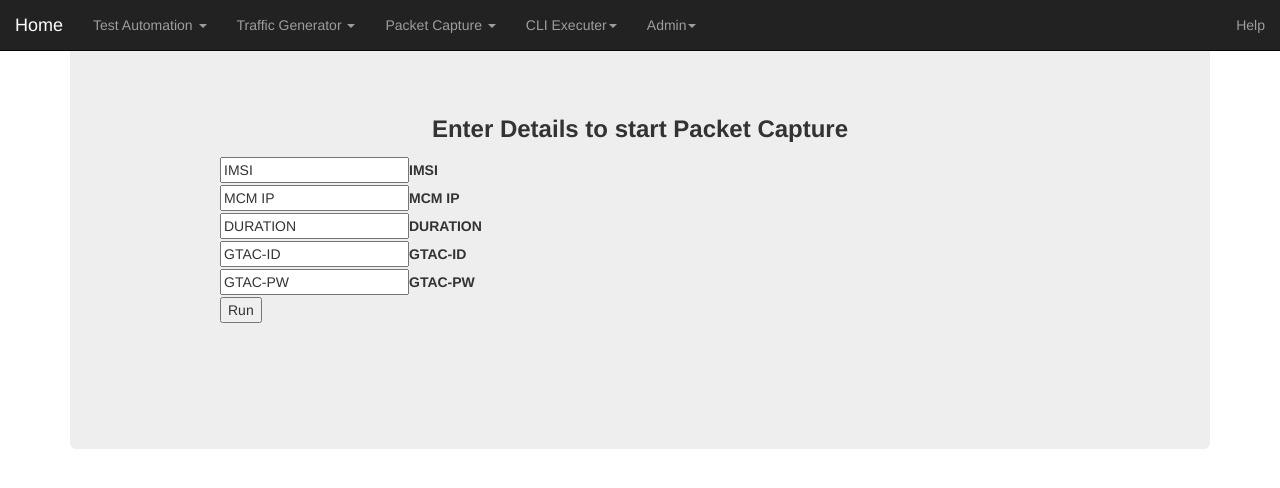
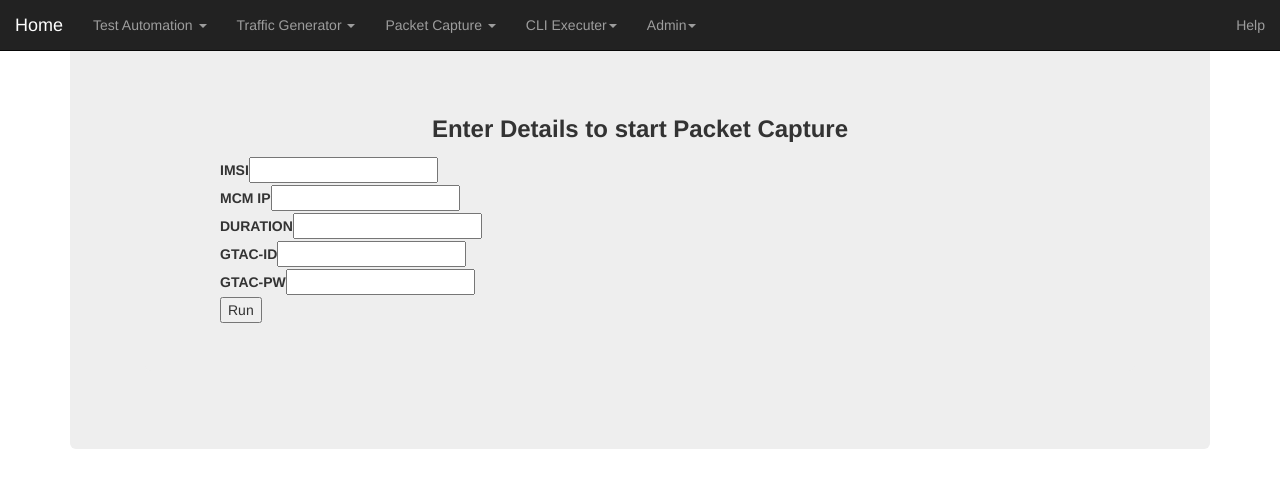
Before and after one commit to aamitthapa/IP-Infra-Automation, a PHP site: page /capture_start.php in a window 1280 px wide. Shown: the top 488 px of the page. Run offline with PHP 8.4, Linux system fonts and the light colour scheme; some libraries are stand-ins or nearby versions.

Commit message:
Update capture_start.php

```diff
--- a/capture_start.php
+++ b/capture_start.php
@@ -196,11 +196,11 @@ exec('python /var/www/html/test.py');
 
 <center><h3><label>Enter Details to start Packet Capture</label></h3></center>
 <form action="" method="post" class="container">
-<input type="text" name= "IMSI" value="IMSI"><label>IMSI</label><br>
-<input type="text" name= "MCM IP" value="MCM IP"><label>MCM IP</label><br>
-<input type="text" name= "DURATION" value="DURATION"><label>DURATION</label><br>
-<input type="text" name= "GTAC-ID" value="GTAC-ID"><label>GTAC-ID</label><br>
-<input type="text" name= "GTAC-PW" value="GTAC-PW"><label>GTAC-PW</label><br>
+<label>IMSI</label><input type="text" name= "IMSI" ><br>
+<label>MCM IP</label><input type="text" name= "MCM IP" ><br>
+<label>DURATION</label><input type="text" name= "DURATION" ><br>
+<label>GTAC-ID</label><input type="text" name= "GTAC-ID" ><br>
+<label>GTAC-PW</label><input type="text" name= "GTAC-PW" ><br>
 <input type="submit" name="run" value="Run"/>
 </form>
   </div>
```
